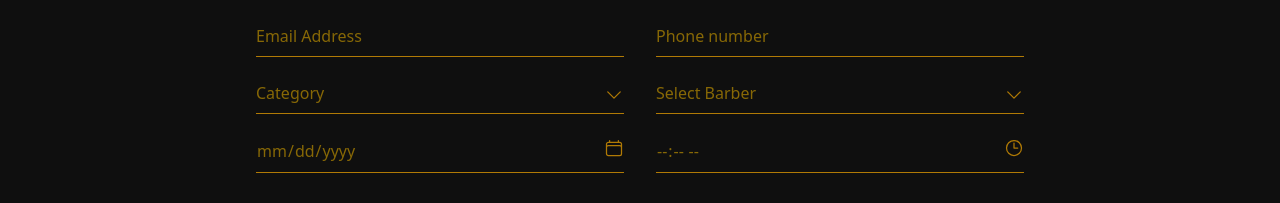
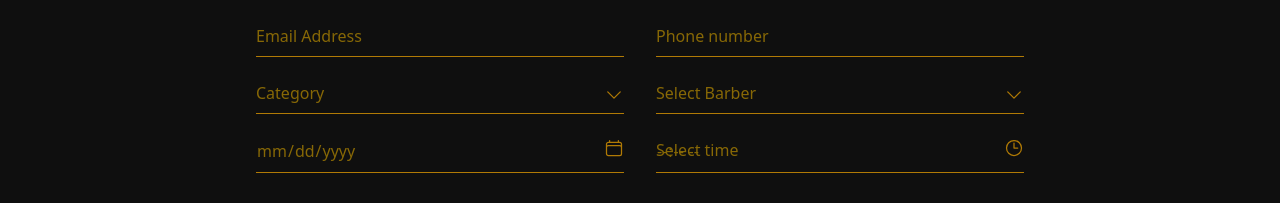
Before and after one commit to PawaniMekhala/mr_barber, a React (Create React App) app: page / in a window 1280 px wide. Shown: the part 6720-6923 px from the top of the page. Built offline with nearby package versions, Linux system fonts and the light colour scheme; a web font is replaced by a local one.

Commit message:
refactor: modify time input by adding a placeholder

```diff
--- a/src/components/AppointmentForm.jsx
+++ b/src/components/AppointmentForm.jsx
@@ -105,13 +105,40 @@ const AppointmentForm = () => {
             </div>
 
             {/* Time input */}
-            <div className="relative w-full">
+            {/* <div className="relative w-full">
               <label className="sr-only">Appointment Time</label>
               <input
                 ref={timeRef}
                 type="time"
                 className="w-full bg-transparent border-b border-gold-600 py-2 pr-8 placeholder-gold-700 text-gold-50 focus:outline-none focus:border-gold-400
                 [color-scheme:dark]"
+              />
+              <ClockIcon
+                onClick={openTimePicker}
+                className="w-5 h-5 absolute right-0 top-2 text-gold-600 cursor-pointer"
+              />
+            </div> */}
+
+            <div className="relative w-full">
+              <span
+                className="absolute left-0 top-2 text-gold-700 pointer-events-none"
+                id="timePlaceholder"
+              >
+                Select time
+              </span>
+
+              <input
+                ref={timeRef}
+                type="time"
+                className="w-full bg-transparent border-b border-gold-600 py-2 pr-8 text-gold-50 focus:outline-none focus:border-gold-400 [color-scheme:dark]"
+                onChange={(e) => {
+                  const placeholder =
+                    document.getElementById("timePlaceholder");
+                  if (placeholder)
+                    placeholder.style.display = e.target.value
+                      ? "none"
+                      : "block";
+                }}
               />
               <ClockIcon
                 onClick={openTimePicker}
```
